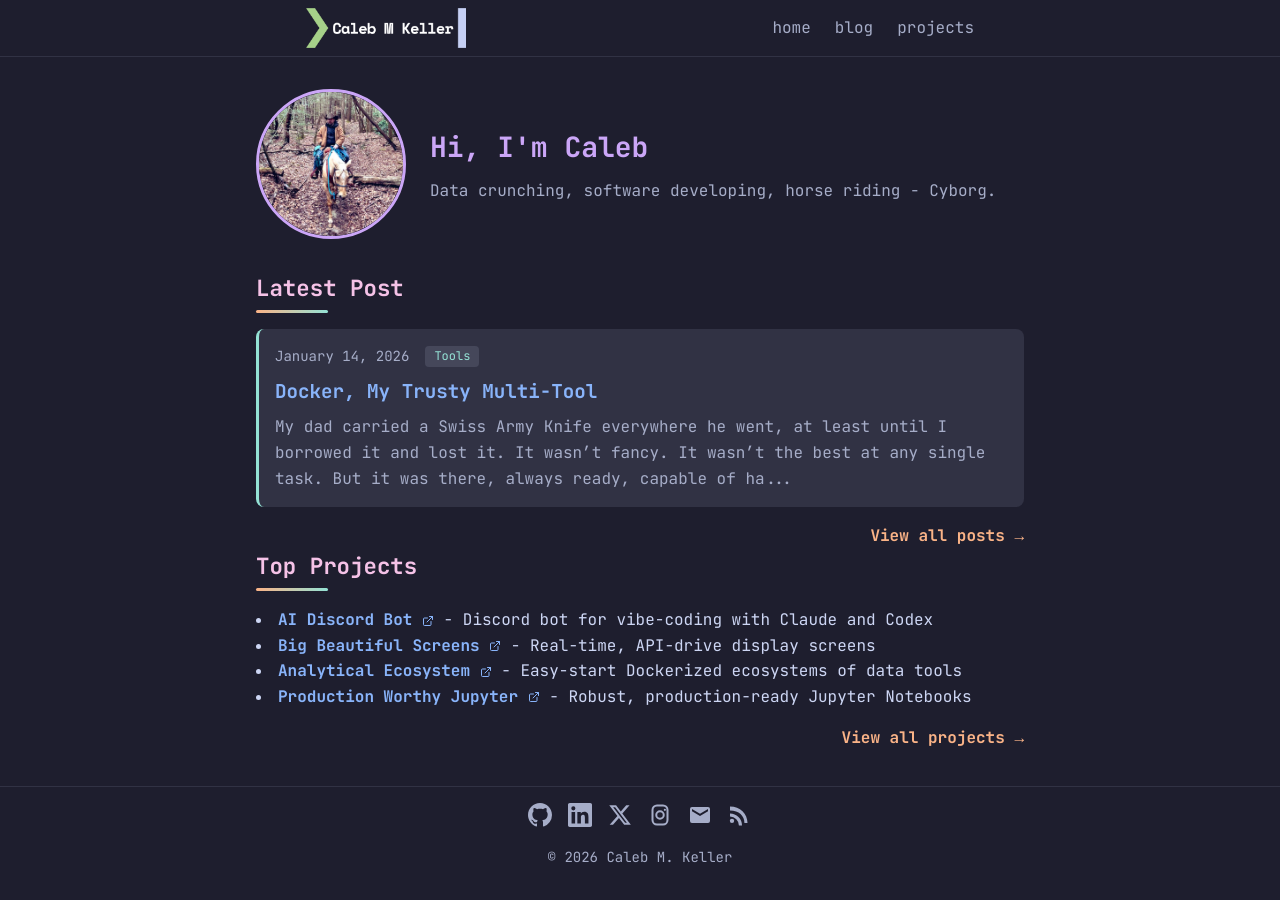
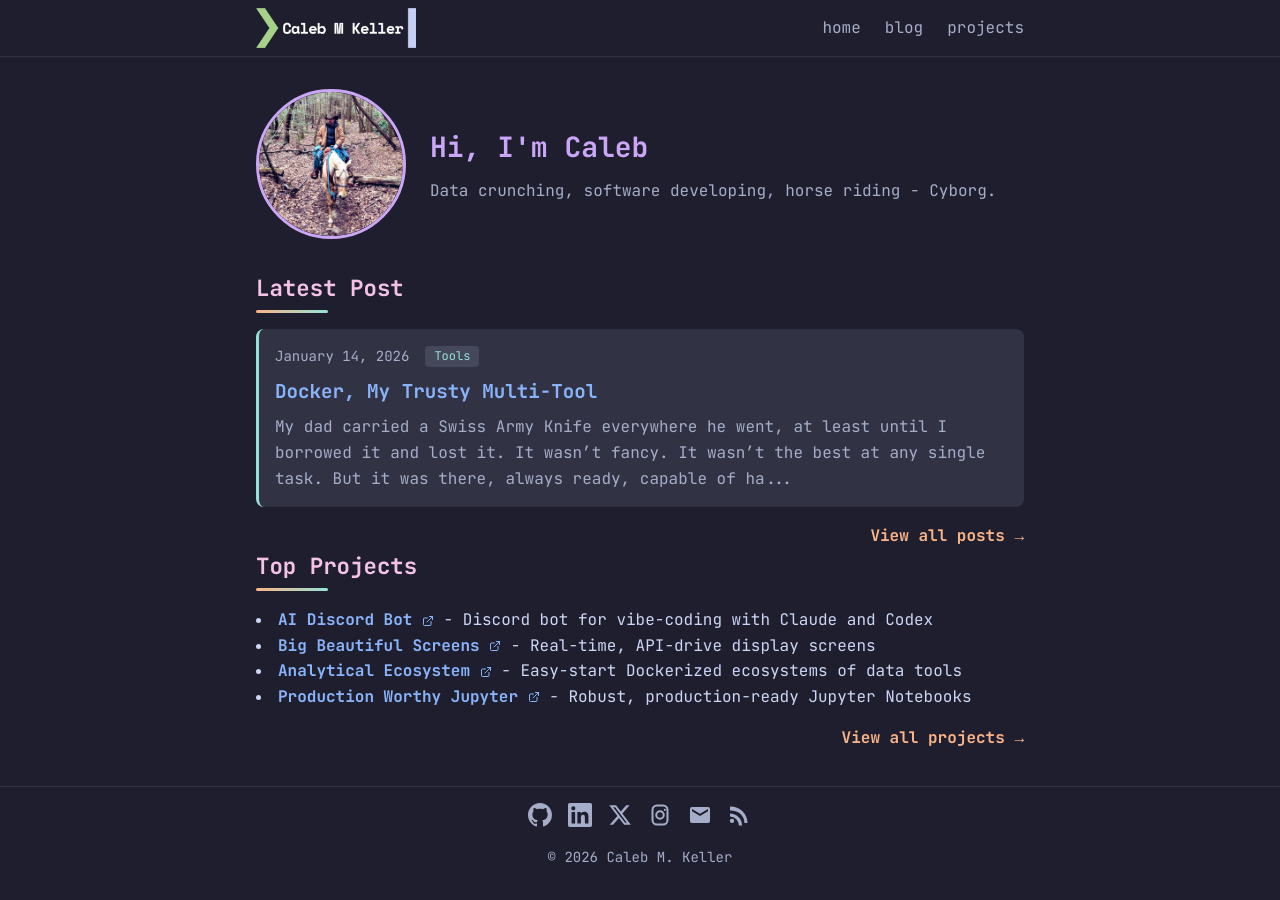
Before and after one commit to wrathagom/wrathagom.github.io, a Jekyll site: the page built from index.md, in a window 1280 px wide. Built offline with Jekyll 4.4.1, drawn with Linux system fonts in a browser that asks for light colours; comment, search, counter and statistics services are not loaded.

Commit message:
Fix nav width

```diff
--- a/assets/css/style.css
+++ b/assets/css/style.css
@@ -81,7 +81,7 @@ header {
 }
 
 nav {
-  max-width: 700px;
+  max-width: 800px;
   margin: 0 auto;
   padding: 0 1rem;
   display: flex;
```
